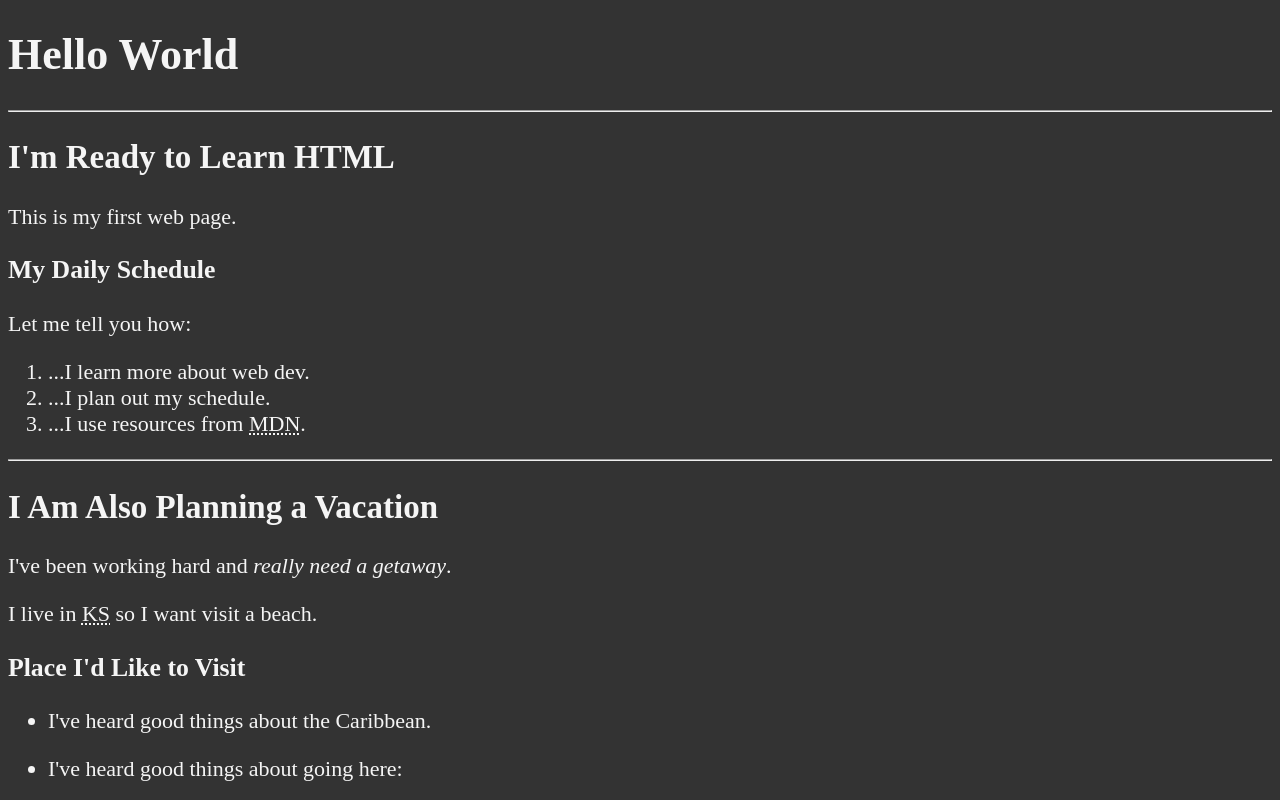
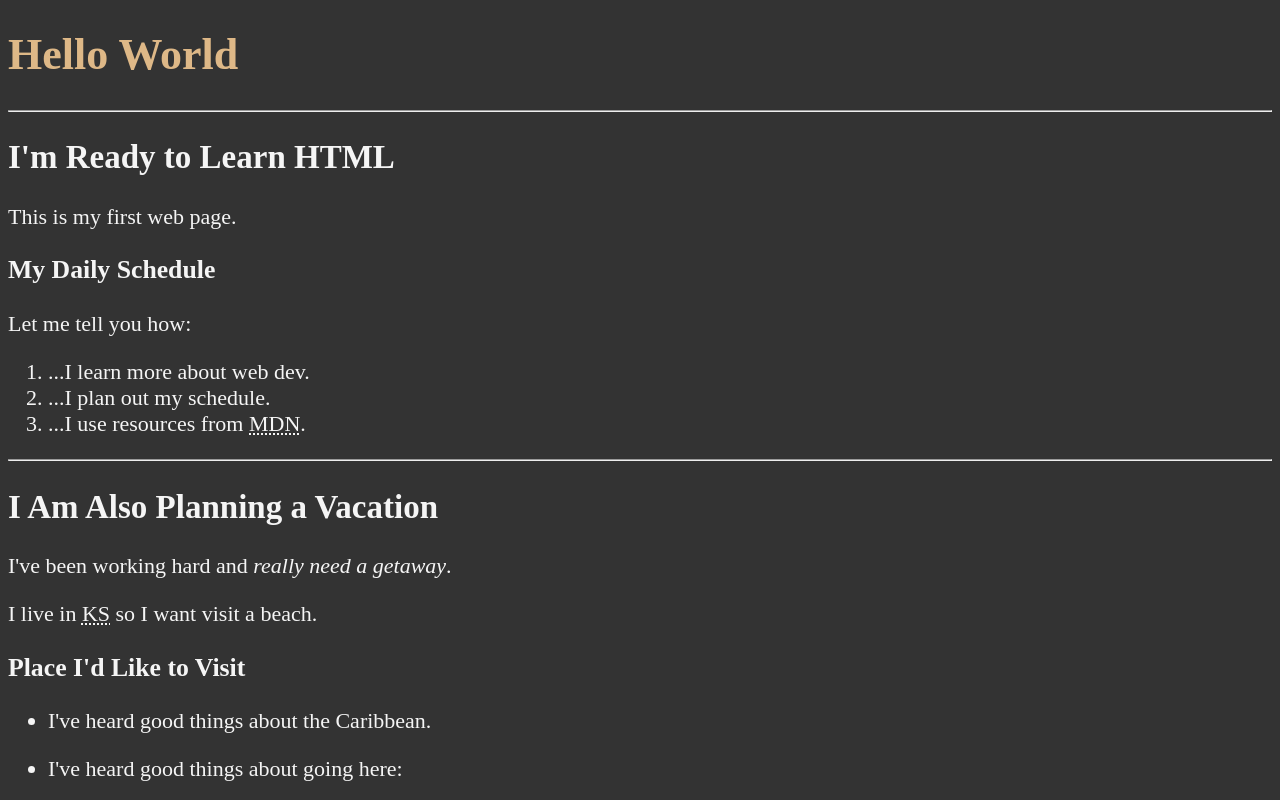
Before and after one commit to siavashimrz/git-code-playground, a plain HTML site: page index.html in a window 1280 px wide. Shown: the top 800 px of the page. Drawn offline with Linux system fonts and the light colour scheme.

Commit message:
Added aditional h1 statement

```diff
--- a/main.css
+++ b/main.css
@@ -6,3 +6,7 @@ body {
     background-color: #333;
     color: whitesmoke;
 }
+
+h1 {
+    color: burlywood
+}
```
